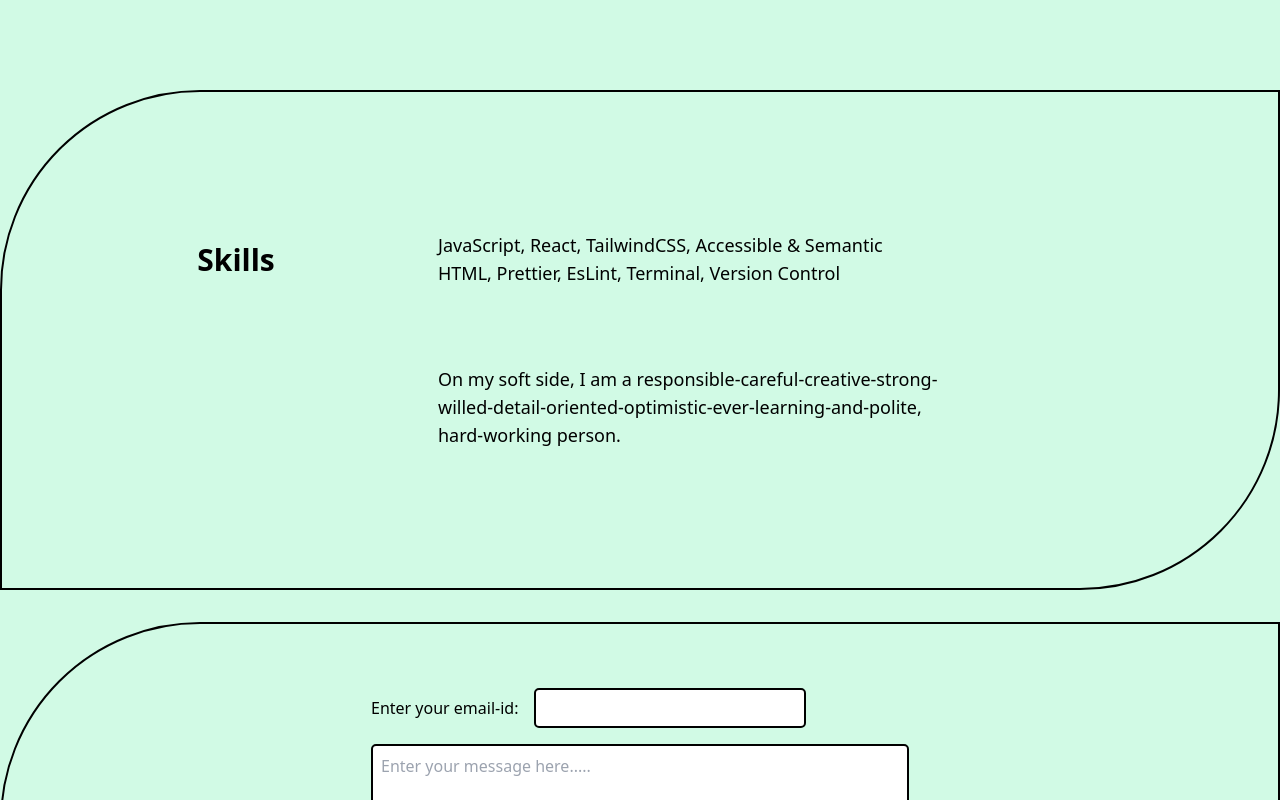
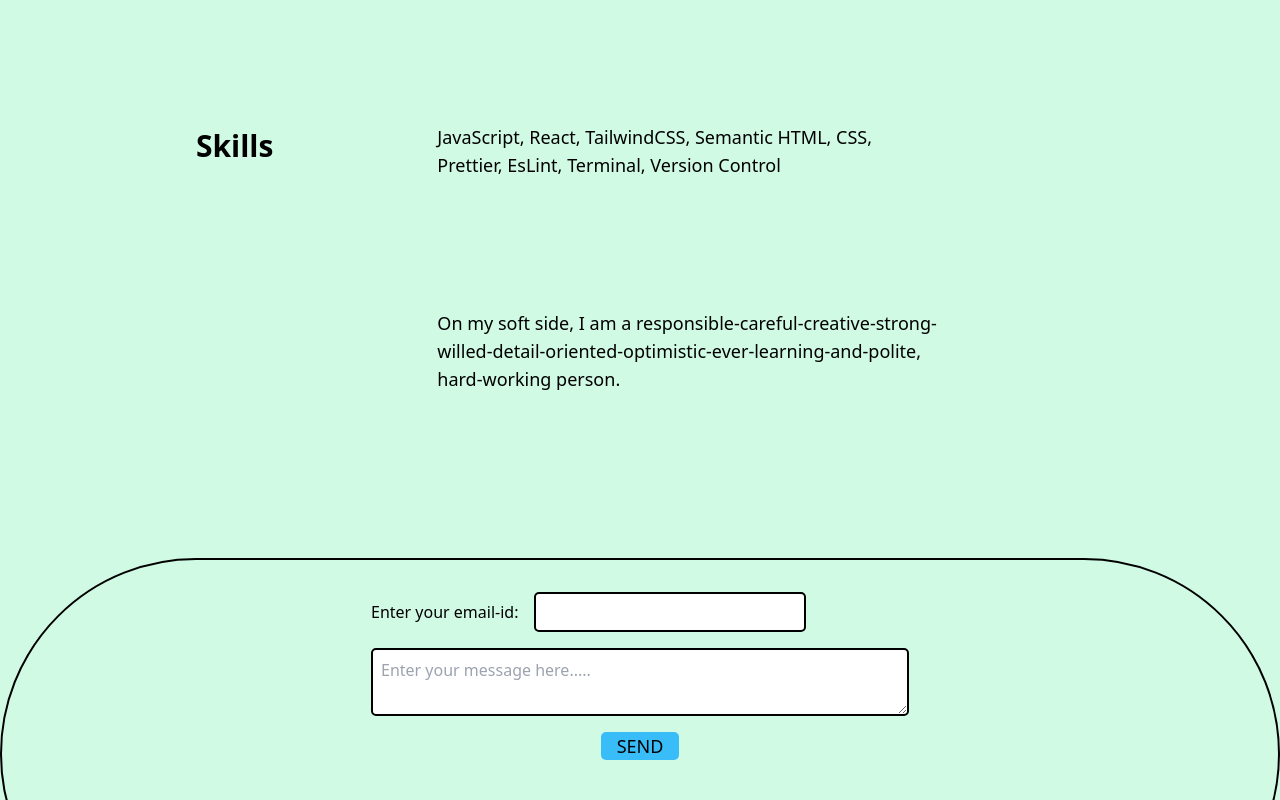
Before and after one commit to PrgrmrHarshShukla/Portfolio, a React (Vite) app in the folder client/: page / in a window 1280 px wide. Shown: the part 2140-2940 px from the top of the page. Built offline with nearby package versions, Linux system fonts and the light colour scheme.

Commit message:
Beautify it.

```diff
--- a/client/src/components/Contact.jsx
+++ b/client/src/components/Contact.jsx
@@ -5,7 +5,7 @@ import '@fortawesome/fontawesome-free/css/all.css'
 
 function Contact() {
   return (
-    <div className="border-2  border-black dark:border-white rounded-tl-[200px] rounded-br-[200px] w-screen flex flex-col justify-center items-center p-8 mt-8 pt-16 text-white pl-[100px] pr-[100px]" title="Contact Me">
+    <div className="border-2  border-black dark:border-white rounded-tl-[200px] rounded-tr-[200px] rounded-br-[200px] rounded-bl-[200px] w-screen flex flex-col justify-center items-center p-8 text-white pl-[100px] pr-[100px]" title="Contact Me">
 
 
       <form  action = "https://formspree.io/f/xpzeyyae" method = "post" className="flex flex-col gap-4 lg:w-1/2 h-1/2">
--- a/client/src/components/Stack.jsx
+++ b/client/src/components/Stack.jsx
@@ -2,19 +2,19 @@
 
 function Stack() {
   return (
-    <div className="min-h-[500px] w-screen px-8 border-2 border-black dark:border-white rounded-tl-[200px] rounded-br-[200px] mt-8 flex flex-col sm:flex-row pt-[100px] pb-[100px]">
+    <div className="min-h-[500px] w-screen px-8  flex flex-col sm:flex-row pb-[100px]">
 
-      <div className="min-h-[100px] sm:w-1/3 text-3xl flex flex-row justify-center items-start sm:pt-[50px] text-black dark:text-white font-semibold">
+      <div className="min-h-[100px] sm:w-1/3 text-3xl flex flex-row justify-center items-start sm:pt-[70px] text-black dark:text-white font-semibold">
          <p>Skills</p>
       </div>
 
       <div className="sm:w-2/3 sm:max-w-[500px] text-black dark:text-white flex flex-col justify-around gap-8 sm:gap-0 text-lg">
-        <div>
-            JavaScript, React, TailwindCSS, Accessible & Semantic HTML, Prettier, EsLint, Terminal, Version Control
-        </div>
-        <div>
+        <p>
+            JavaScript, React, TailwindCSS, Semantic HTML, CSS, Prettier, EsLint, Terminal, Version Control
+        </p>
+        <p>
           On my soft side, I am a responsible-careful-creative-strong-willed-detail-oriented-optimistic-ever-learning-and-polite, hard-working person.
-        </div>
+        </p>
       </div>
 
     </div>
```
